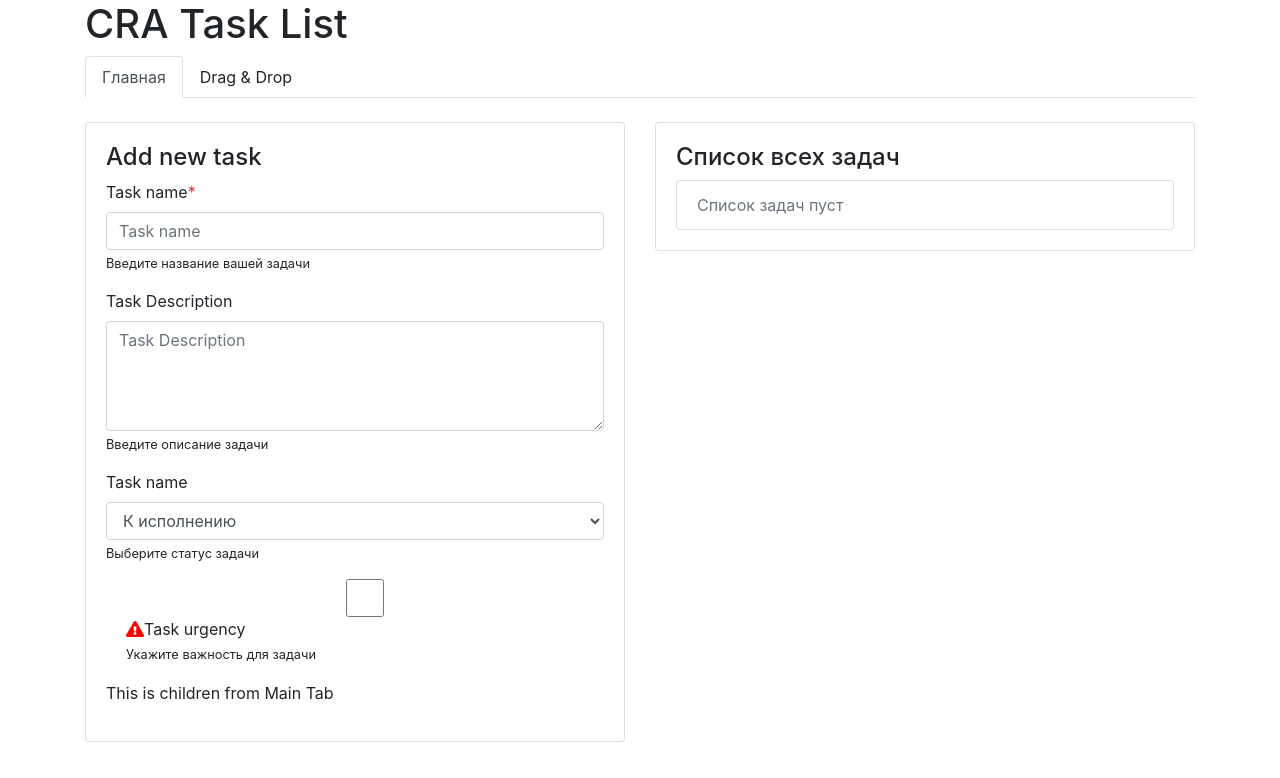
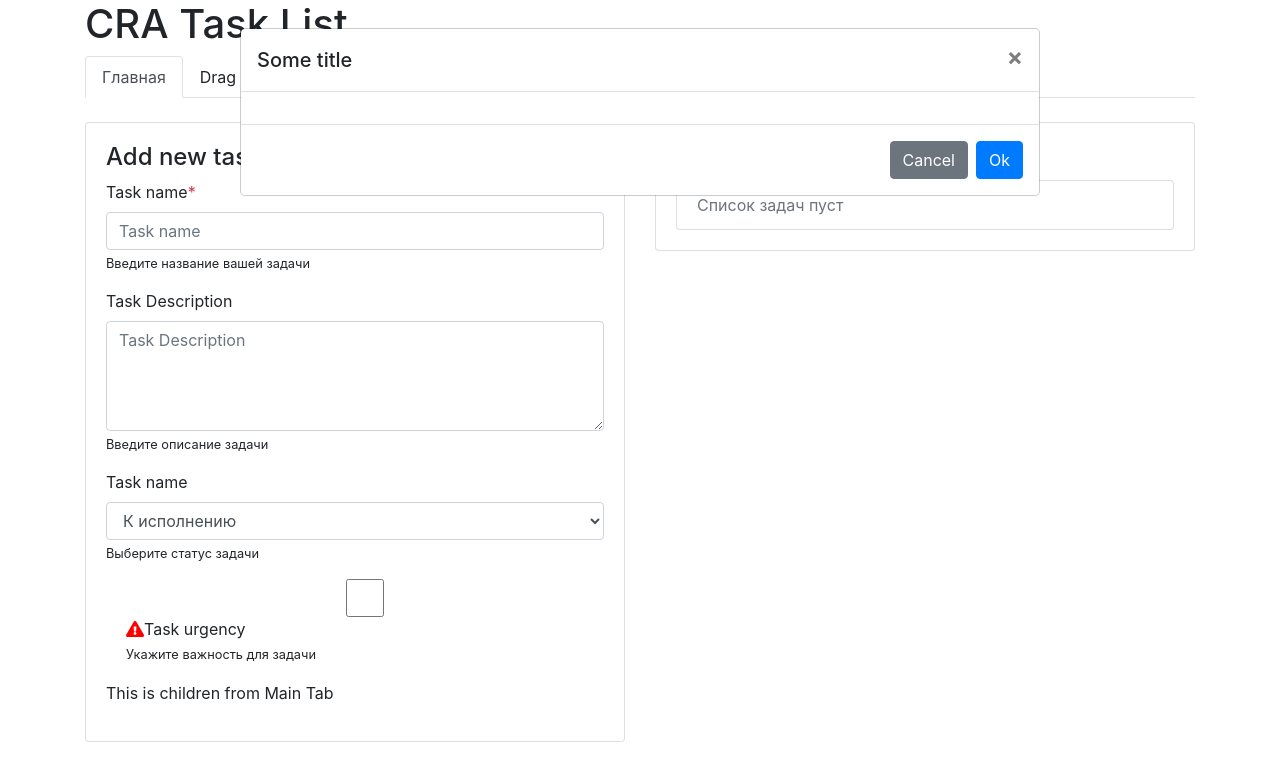
Before and after one commit to cargando/Alfa_032019_CRA_Task_list, a React (Create React App) app: page / in a window 1280 px wide. Shown: the top 778 px of the page. Built offline with nearby package versions, Linux system fonts and the light colour scheme.

Commit message:
09.06.2019

```diff
--- a/src/components/main_list/index.jsx
+++ b/src/components/main_list/index.jsx
@@ -2,6 +2,7 @@ import React from 'react';
 import PropTypes from 'prop-types';
 import { Card } from '../card';
 import {MainTab} from "../../scenes/main";
+import Modal from "../modals/simple_modal";
 
 export default class MainList extends React.Component {
 
@@ -28,9 +29,9 @@ export default class MainList extends React.Component {
 	renderOneTask = (item) => {
 
 		return (
-			<li class="list-group-item" style={ { position: "relative" } }>
+			<li key={ item.id } className="list-group-item" style={ { position: "relative" } }>
 				{
-					item.taskUrgent && (<i class="text-danger fa fa-exclamation-triangle" />)
+					item.taskUrgent && (<i className="text-danger fa fa-exclamation-triangle" />)
 				}
 				<a
 					href="#"
@@ -40,7 +41,7 @@ export default class MainList extends React.Component {
 					{ item.taskName }
 				</a>
 				<br />
-				<span class="text-muted">
+				<span className="text-muted">
 					<small>
 						{ item.taskDate }
 			    </small>
@@ -89,6 +90,7 @@ export default class MainList extends React.Component {
 				{
 					this.props.children // компоненты "дети", которые были переданы внутрь <MainList>....</MainList>
 				}
+				<Modal title="Some title" display />
 			</Card>);
 
 	}
--- /dev/null
+++ b/src/components/modals/simple_modal.jsx
@@ -0,0 +1,65 @@
+import React from 'react';
+import PropTypes from 'prop-types';
+
+
+const Modal = (props) => {
+	const {
+		title,
+		onActionClick: handleAction ,
+		onCancelClick: handleCancel,
+		children,
+		cancelBtn = "Cancel",
+		actionBtn = "Ok",
+		display = false,
+	} = props;
+	console.log("Modal: ", display)
+	return display && (
+		<div id="modal1" className="modal" tabIndex="-1" role="dialog" style={ {display: "block"} }>
+			<div className="modal-dialog modal-lg" role="document">
+				<div className="modal-content">
+					<div className="modal-header">
+						<h5 className="modal-title">{ title }</h5>
+						<button onClick={ handleCancel } type="button" className="close" data-dismiss="modal"
+						        aria-label="Close">
+							<span aria-hidden="true">&times;</span>
+						</button>
+					</div>
+					<div id="modalContent" className="modal-body">
+						{
+							children
+						}
+					</div>
+					<div className="modal-footer">
+						<button
+							onClick={ handleCancel }
+							type="button"
+							className="btn btn-secondary"
+			        data-dismiss="modal"
+						>
+							{ cancelBtn }
+						</button>
+						<button
+							onClick={ handleAction }
+							type="button"
+							className="btn btn-primary"
+						>
+							{ actionBtn }
+						</button>
+					</div>
+				</div>
+			</div>
+		</div>
+	);
+};
+
+Modal.propTypes = {
+	title: PropTypes.string,
+	onActionClick: PropTypes.func, // клик по кнопке действия (save / ok)
+	onCancelClick: PropTypes.func, // клик по кнопке отмена
+	children: PropTypes.any, // дети модалки, которые надо отобразить
+	cancelBtn: PropTypes.string, // текст для кнопки отмена
+	actionBtn: PropTypes.string, // текст для кнопки действия
+	display: PropTypes.bool, // отображать или скрыть модалку
+};
+
+export default React.memo(Modal);
```
